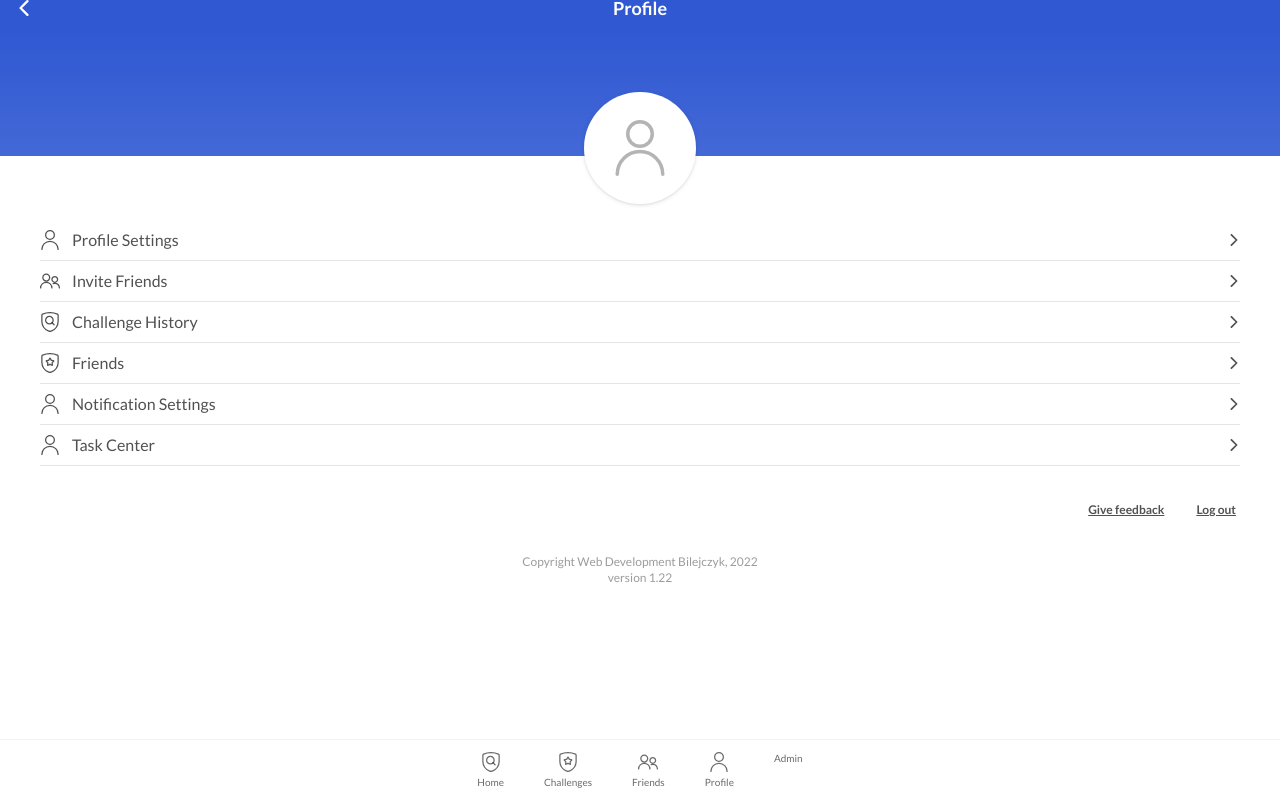
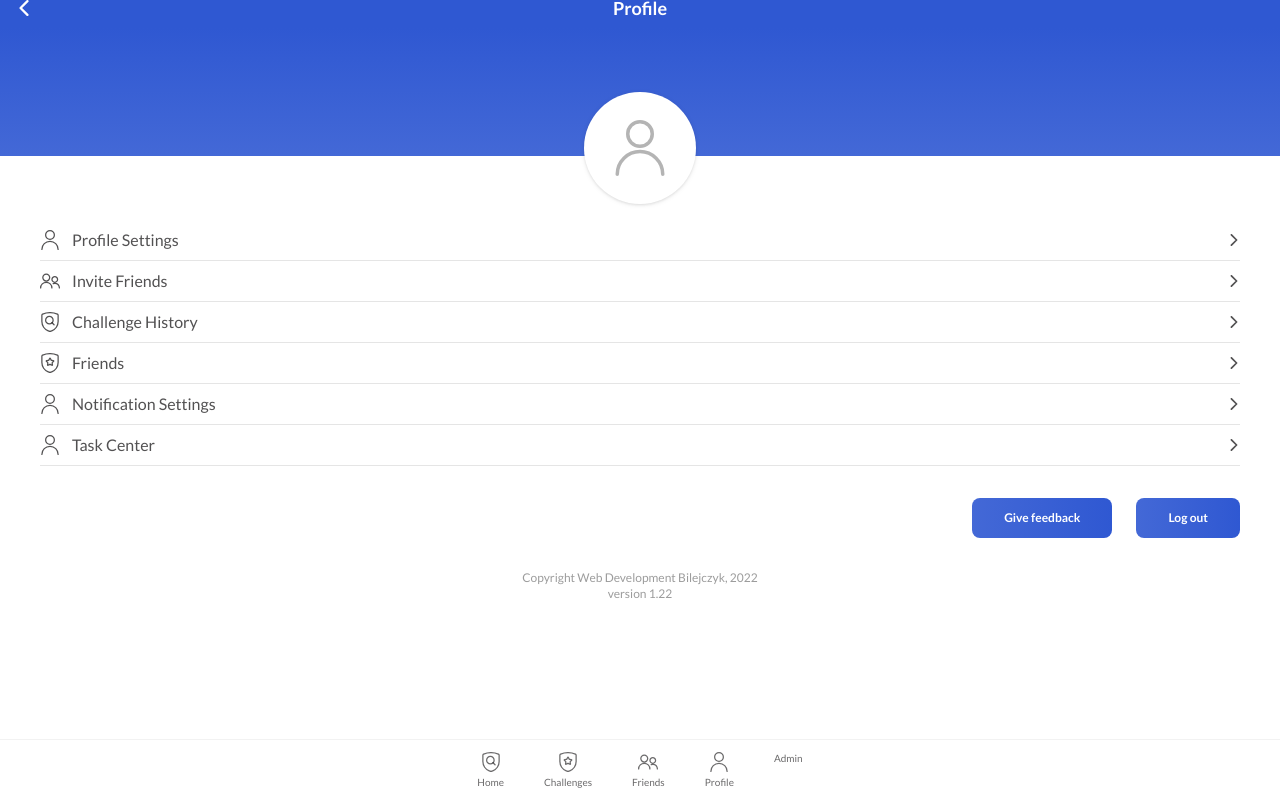
Before and after one commit to BartoszBilejczyk/habify, a Vue app: page /profile in a window 1280 px wide. Built offline with nearby package versions, Linux system fonts and the light colour scheme; no server answers; sample sign-in values are in the browser's storage; what tailwindcss-safe-area would draw is missing.

Commit message:
onboarding

```diff
--- a/src/components/ProfileFooter.vue
+++ b/src/components/ProfileFooter.vue
@@ -1,8 +1,8 @@
 <template>
   <div class="flex justify-end text-white-300 text-xs px-10 mt-8">
     <!--      Change to button TODO-->
-    <BaseButton text-primary @click="logOut">Give feedback</BaseButton>
-    <BaseButton text-primary class="ml-6" @click="logOut">Log out</BaseButton>
+    <BaseButton primary @click="logOut">Give feedback</BaseButton>
+    <BaseButton primary class="ml-6" @click="logOut">Log out</BaseButton>
   </div>
   <div class="px-10 mt-8 text-white-400 text-xs text-center">
     Copyright Web Development Bilejczyk, 2022
@@ -19,6 +19,7 @@
   const { push } = useRouter();
 
   const logOut = async () => {
+    alert('log out clicked');
     await firebase
       .auth()
       .signOut()
```
